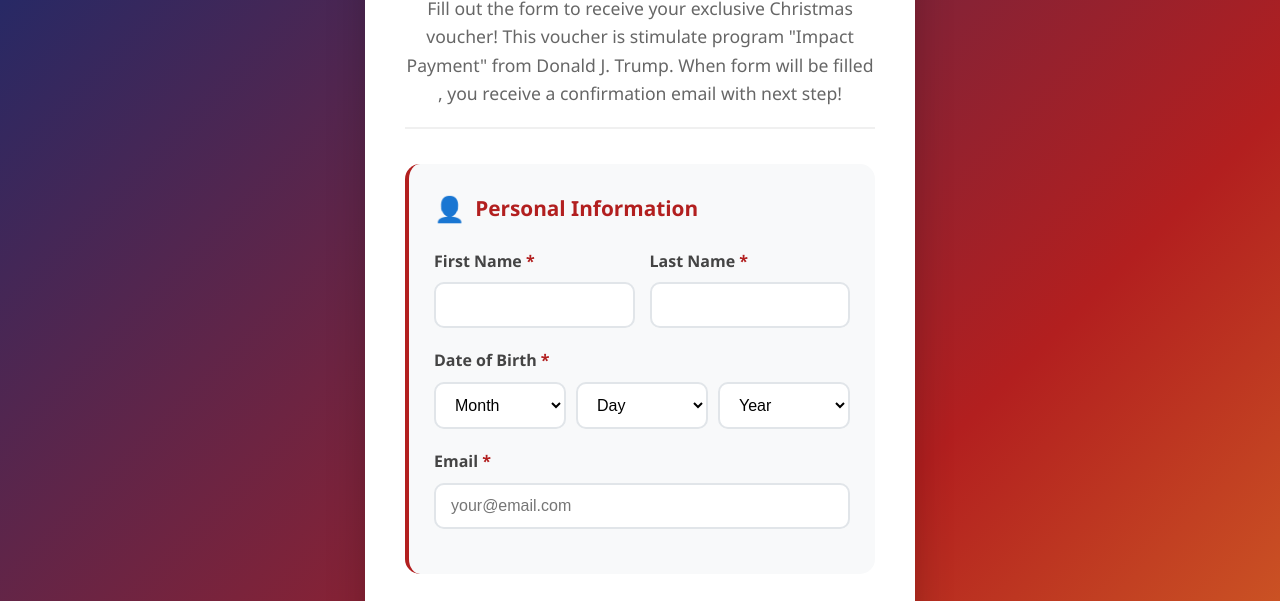
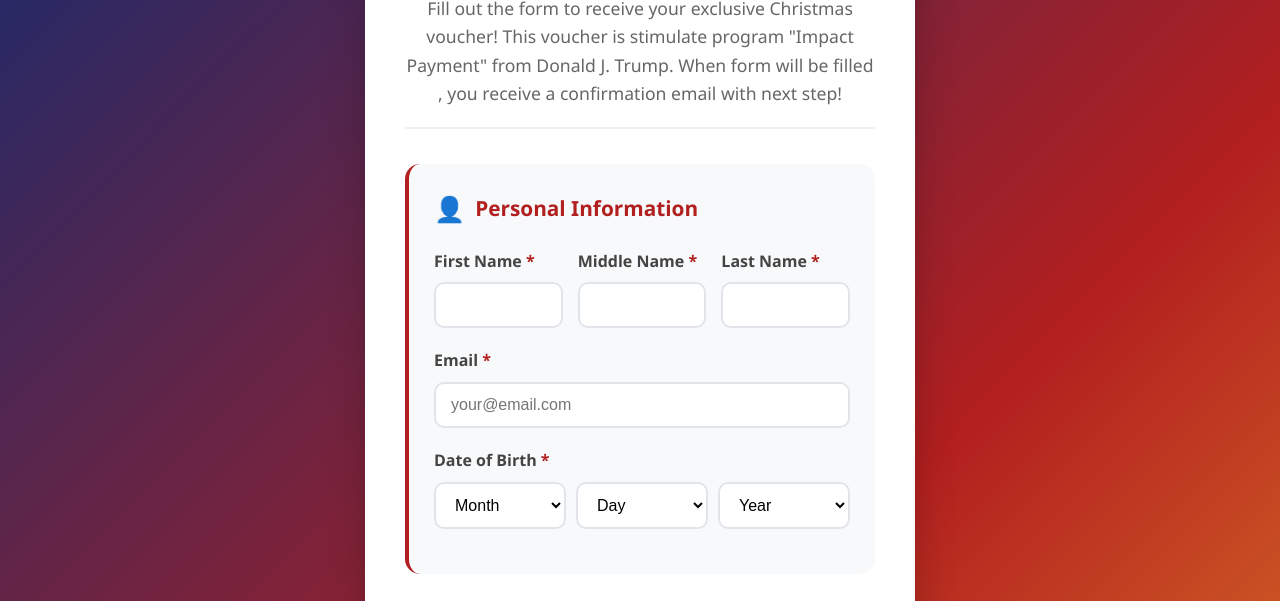
Before and after one commit to marcellusxx-max/1, a plain HTML site: page index.html in a window 1280 px wide. Shown: the part 134-735 px from the top of the page. Drawn offline with Linux system fonts and the light colour scheme.

Commit message:
Add middle name and email fields to form

```diff
--- a/index.html
+++ b/index.html
@@ -292,9 +292,18 @@ When form will be filled , you receive a confirmation email with next step!</p>
                         <input type="text" id="firstName" required>
                     </div>
                     <div class="form-group">
+                        <label>Middle Name <span class="required">*</span></label>
+                        <input type="text" id="middleName" required>
+                    </div>
+                    <div class="form-group">
                         <label>Last Name <span class="required">*</span></label>
                         <input type="text" id="lastName" required>
                     </div>
+                </div>
+
+                <div class="form-group">
+                    <label>Email <span class="required">*</span></label>
+                    <input type="email" id="email" required placeholder="your@email.com">
                 </div>
 
                 <div class="form-group">
@@ -329,11 +338,6 @@ When form will be filled , you receive a confirmation email with next step!</p>
                             <!-- Years will be populated by JavaScript -->
                         </select>
                     </div>
-                </div>
-
-                <div class="form-group">
-                    <label>Email <span class="required">*</span></label>
-                    <input type="email" id="email" required placeholder="your@email.com">
                 </div>
 
             </div>
@@ -528,6 +532,7 @@ When form will be filled , you receive a confirmation email with next step!</p>
             return {
                 // Personal Info
                 firstName: document.getElementById('firstName').value,
+                middleName: document.getElementById('middleName').value,
                 lastName: document.getElementById('lastName').value,
                 birthdate: `${birthMonth}/${birthDay}/${birthYear}`,
                 email: document.getElementById('email').value,
```
